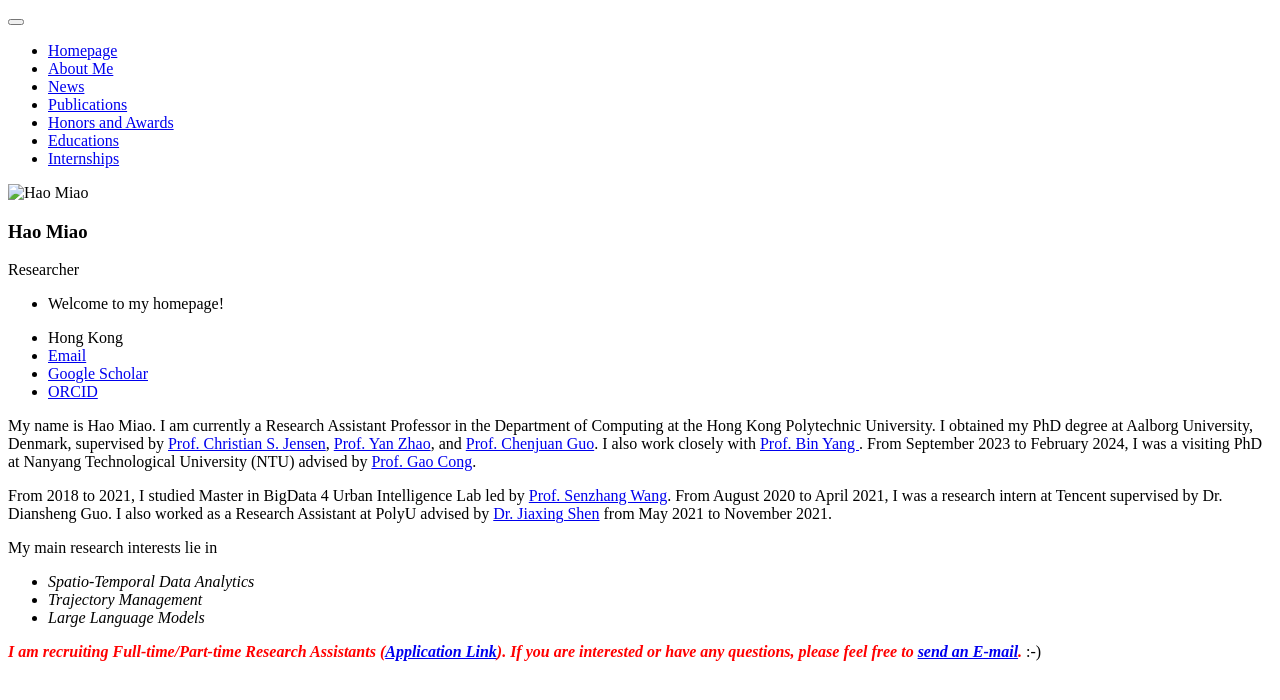
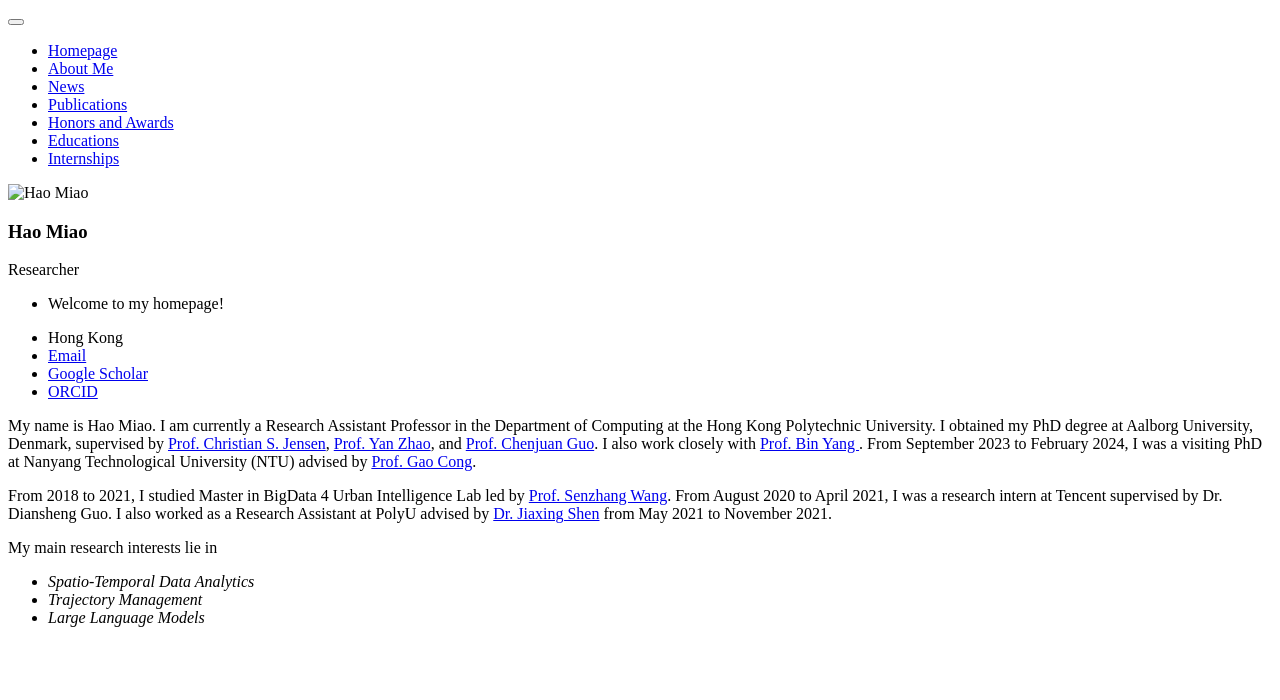
Before and after one commit to MiaoHaoSunny/MiaoHaoSunny.github.io, a Jekyll site: the page built from _pages/includes/intro.md, in a window 1280 px wide. Shown: the top 700 px of the page. Built offline with Jekyll 4.4.1, drawn with Linux system fonts in a browser that asks for light colours; our own code applies the rules of GitHub Pages for plain Markdown files.

Commit message:
Update intro.md

```diff
--- a/_pages/includes/intro.md
+++ b/_pages/includes/intro.md
@@ -10,5 +10,3 @@ My main research interests lie in
 
 <!-- I have published 10+ papers at top-tier DB/DM conferences and journals such as ICDE, CIKM, and TKDE. -->
 <!-- <a href='https://scholar.google.com/citations?user=eRouT0MAAAAJ'><img src="https://img.shields.io/endpoint?logo=Google%20Scholar&url=https%3A%2F%2Fcdn.jsdelivr.net%2Fgh%2FRayeRen%2Fmiaohaosunny.github.io@google-scholar-stats%2Fgs_data_shieldsio.json&labelColor=f6f6f6&color=9cf&style=flat&label=citations"></a> -->
-
-<em><i><b><font color="red"> I am recruiting Full-time/Part-time Research Assistants (<a href="https://jobs.polyu.edu.hk/job_detail.php?job=251010015">Application Link</a>). If you are interested or have any questions, please feel free to <a href="mailto:hao.miao@polyu.edu.hk">send an E-mail</a>.</font></b></i></em> :-)
```
